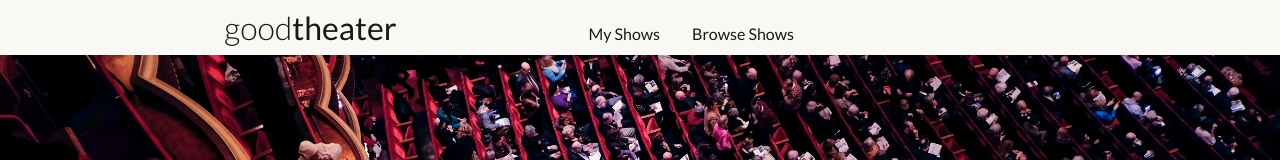
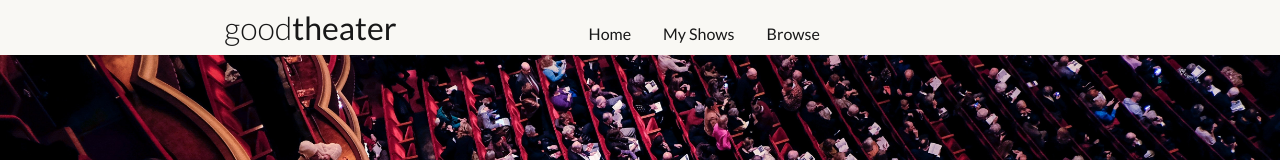
Before and after one commit to isphinxs/theater-client, a React (Create React App) app: page / in a window 1280 px wide. Shown: the top 160 px of the page. Built offline with nearby package versions, Linux system fonts and the light colour scheme; no server answers.

Commit message:
Adjust Navbar links and styling

```diff
--- a/src/components/Navbar.js
+++ b/src/components/Navbar.js
@@ -6,8 +6,9 @@ function Navbar() {
         <div id="navbar">
             <ul>
                 <li id="logo"><NavLink to="/">good<span className="bold">theater</span></NavLink></li>
+                <li><NavLink to="/">Home</NavLink></li>
                 <li><NavLink to="/shows/saved" exact>My Shows</NavLink></li>
-                <li><NavLink to="/shows" exact>Browse Shows</NavLink></li>
+                <li><NavLink to="/shows" exact>Browse</NavLink></li>
             </ul>
         </div>
     );
```
